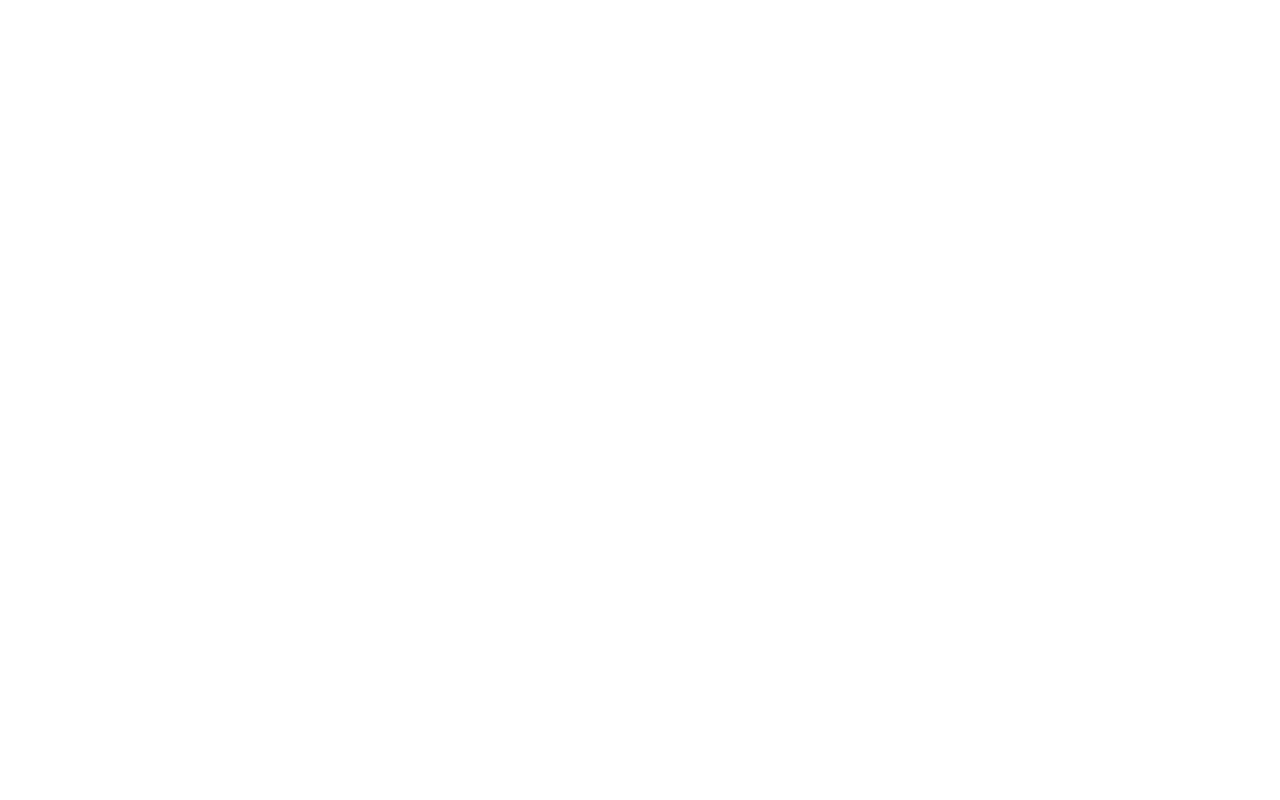
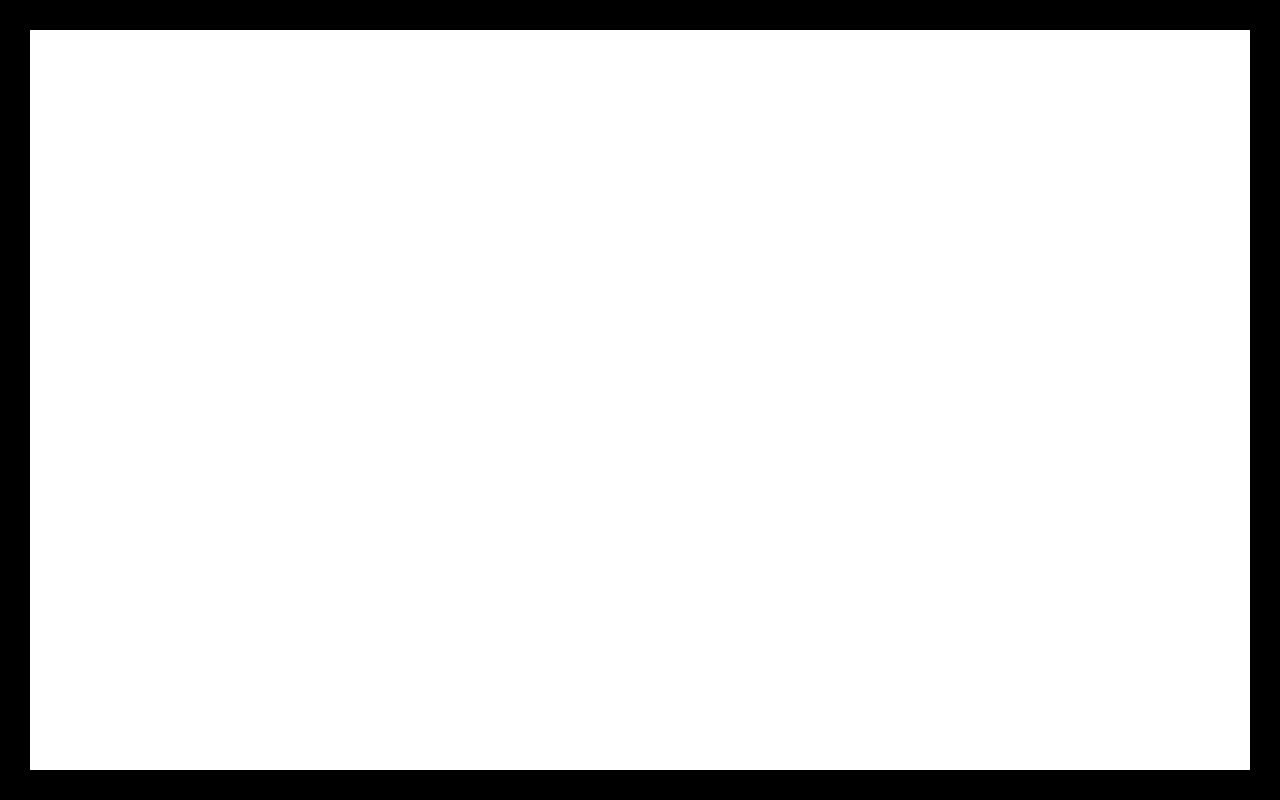
Before and after one commit to this-miguel/this-miguel.github.io, a plain HTML site: page _includes/head.html in a window 1280 px wide. Drawn offline with Linux system fonts and the light colour scheme.

Commit message:
feat: add an inset shadow to the whole page.

```diff
--- a/css/main.css
+++ b/css/main.css
@@ -47,6 +47,11 @@ a img {
 /* END RESET*/
 
 /* GLOBAL STYLES */
+html {
+  padding: 0 30px;
+  box-shadow: 0 0 0 30px #000 inset;
+}
+
 body {
   font-family: helvetica, arial, sans;
 }
@@ -115,6 +120,7 @@ h2 {
   display: block;
   height: 10vh;
   position: relative;
+  left:  -30px;
   width: 10vh;
   text-align: center;
   padding: 10px;
```
